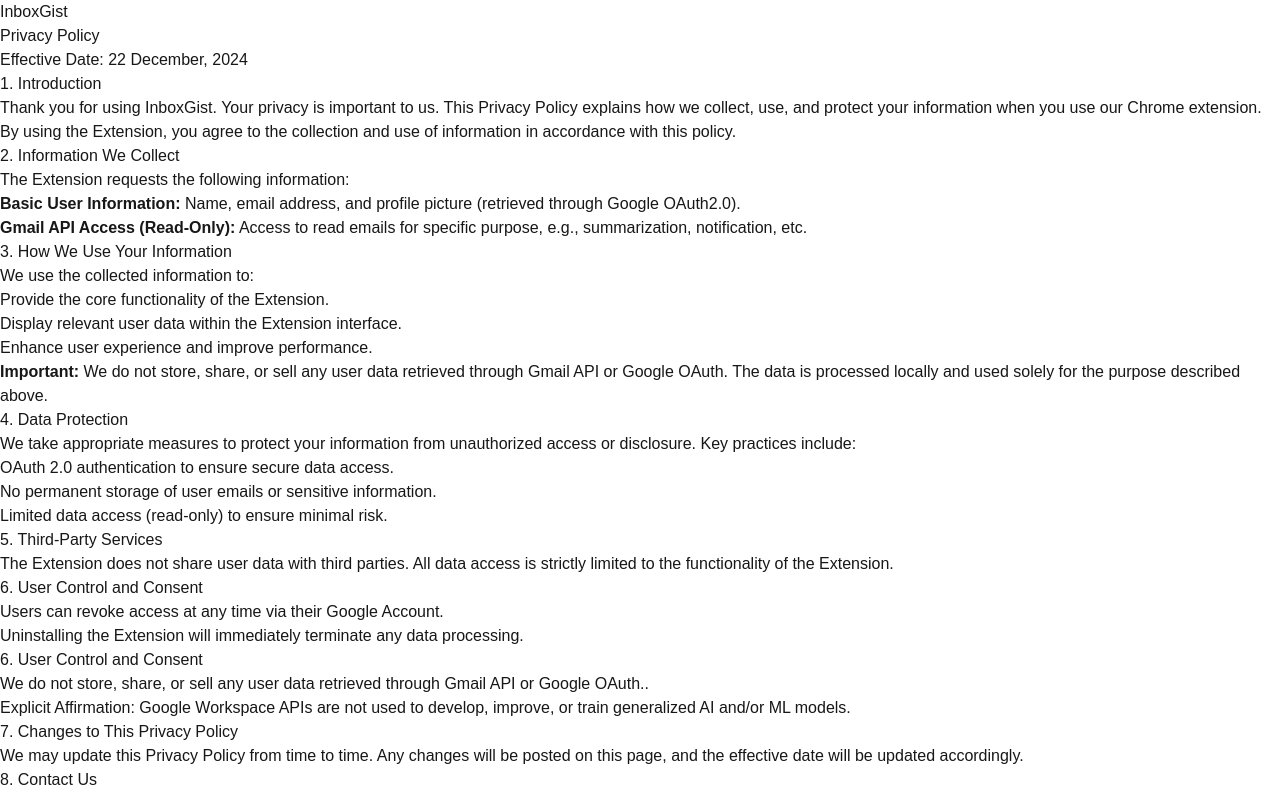
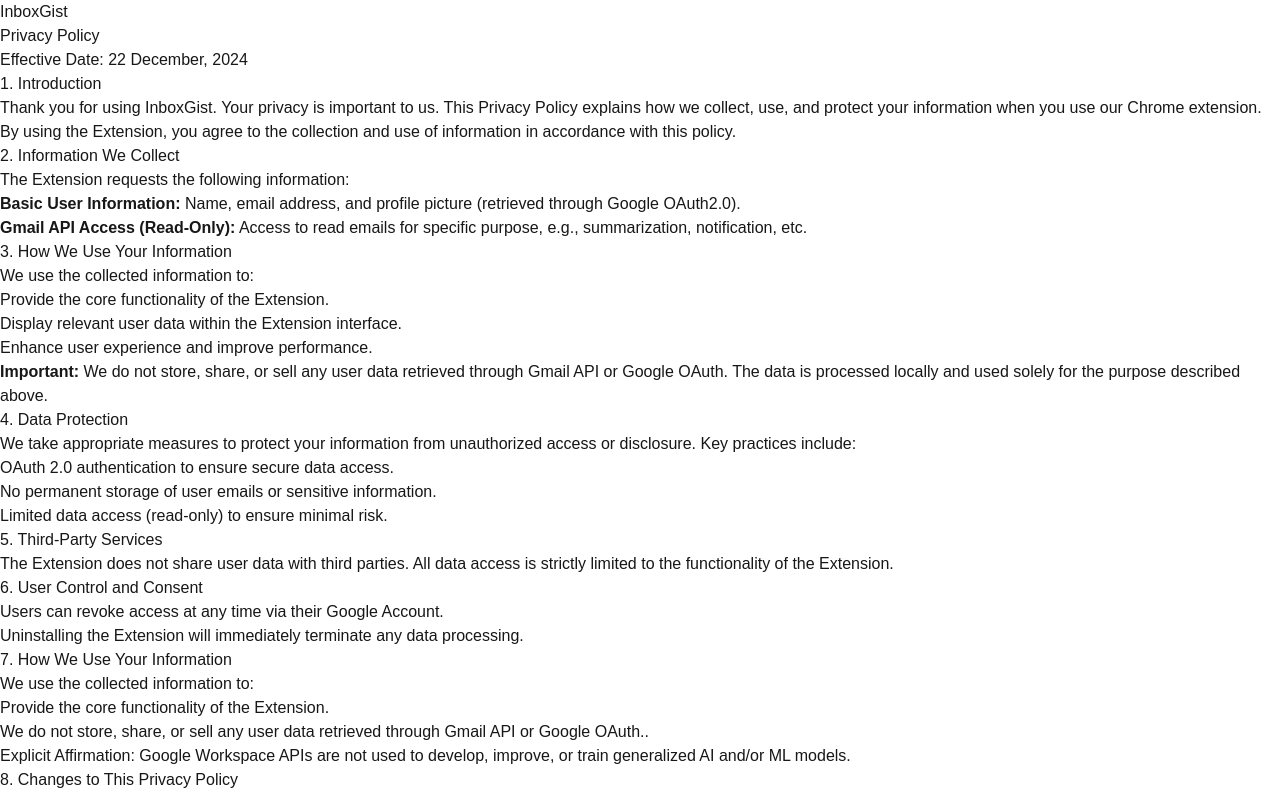
Before and after one commit to katareayush/InboxGist_Landing, a Next.js app: page /privacy-policy in a window 1280 px wide. Shown: the top 795 px of the page. Built offline with nearby package versions, Linux system fonts and the light colour scheme.

Commit message:
indexing fixed/ayush

```diff
--- a/src/app/privacy-policy/page.tsx
+++ b/src/app/privacy-policy/page.tsx
@@ -82,22 +82,25 @@
             </section>
 
             <section className="mb-8">
-              <h2 className="text-xl font-semibold text-gray-900 mb-4">6. User Control and Consent</h2>
+              <h2 className="text-xl font-semibold text-gray-900 mb-4">7. How We Use Your Information</h2>
+              <p className='text-gray-600 mb-2'>We use the collected information to:</p>
               <ul className="list-disc pl-6 text-gray-600 space-y-2">
+
+                <li>Provide the core functionality of the Extension.</li>
                 <li>We do not store, share, or sell any user data retrieved through Gmail API or Google OAuth..</li>
                 <li>Explicit Affirmation: Google Workspace APIs are not used to develop, improve, or train generalized AI and/or ML models.</li>
               </ul>
             </section>
 
             <section className="mb-8">
-              <h2 className="text-xl font-semibold text-gray-900 mb-4">7. Changes to This Privacy Policy</h2>
+              <h2 className="text-xl font-semibold text-gray-900 mb-4">8. Changes to This Privacy Policy</h2>
               <p className="text-gray-600">
                 We may update this Privacy Policy from time to time. Any changes will be posted on this page, and the effective date will be updated accordingly.
               </p>
             </section>
 
             <section className="mb-8">
-              <h2 className="text-xl font-semibold text-gray-900 mb-4">8. Contact Us</h2>
+              <h2 className="text-xl font-semibold text-gray-900 mb-4">9. Contact Us</h2>
               <p className="text-gray-600">
                 If you have any questions or concerns about this Privacy Policy, please contact us at:
               </p>
```
